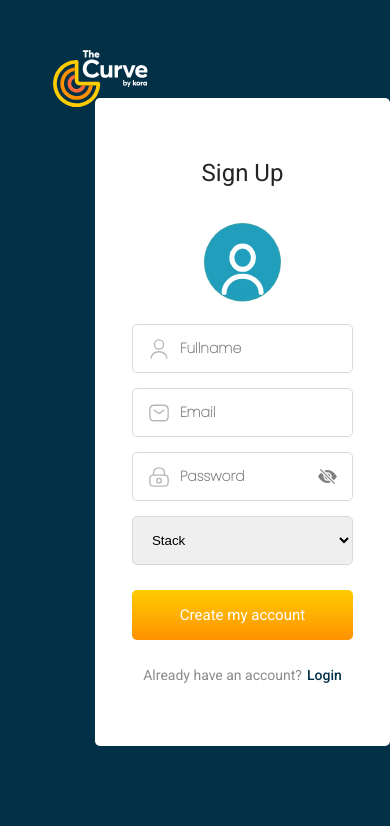
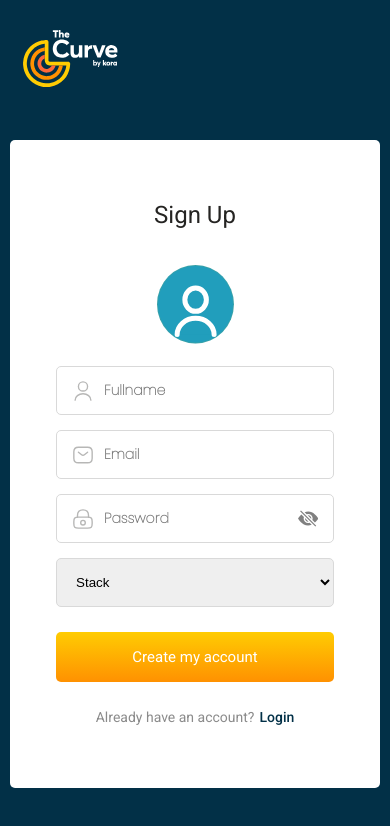
Before and after one commit to nwachukwuoparah/profile-generator, a React (Vite) app: page /#/signup in a window 390 px wide. Shown: the top 826 px of the page. Built offline with nearby package versions, Linux system fonts and the light colour scheme.

Commit message:
responsiveness

```diff
--- a/src/Auth/Signup/signup.css
+++ b/src/Auth/Signup/signup.css
@@ -75,5 +75,6 @@
 @media screen and (max-width: 425px) {
   .signup-contain {
     width: 95%;
+    margin-top: 10vh;
   }
 }
--- a/src/Profile/profile.css
+++ b/src/Profile/profile.css
@@ -28,12 +28,12 @@
 .preview-download {
   width: 100%;
   height: 523px;
-  margin-top: 90px;
+  margin-top: 70px;
 }
 
 @media screen and (max-width: 425px) {
   .profile-container {
-    height: 100vh;
+    min-height: 100vh;
   }
 
   .profile-button-wrap {
@@ -41,8 +41,7 @@
   }
 
   .preview-download {
-    width: 95%;
+    width: 100%;
     height: 500px;
-    margin-top: 70px;
   }
 }
--- a/src/components/Card/card.css
+++ b/src/components/Card/card.css
@@ -81,7 +81,7 @@
 
 @media screen and (max-width: 425px) {
   .card {
-    width: 95%;
+    width: 100%;
     height: 500px;
     background-color: #f6f5f6;
     border-radius: 5px;
--- a/src/index.css
+++ b/src/index.css
@@ -4,8 +4,17 @@
   box-sizing: border-box;
 }
 .logo {
-  position: sticky;
+  position: absolute;
   align-self: flex-start;
   left: 53px;
   top: 48px;
 }
+
+@media screen and (max-width: 425px) {
+  .logo {
+    position: absolute;
+    align-self: flex-start;
+    left: 23px;
+    top: 30px;
+  }
+}
```
